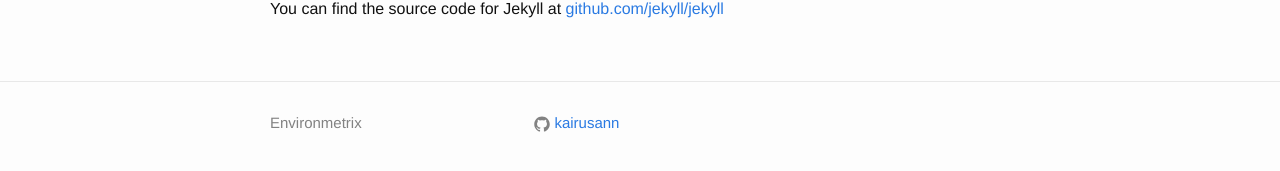
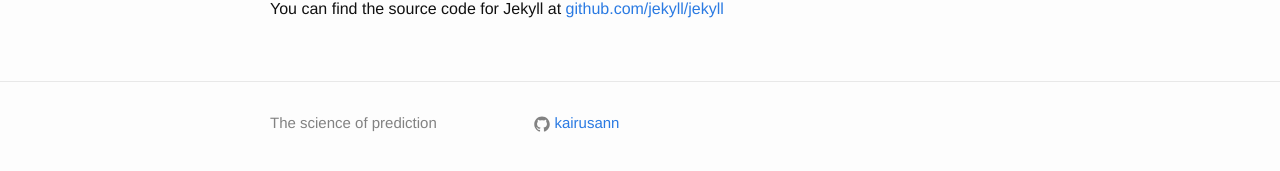
Before and after one commit to kairusann/kairusann.github.io, a Jekyll site: the page built from about.md, in a window 1280 px wide. Shown: the part 269-440 px from the top of the page. Built offline with Jekyll 4.4.1, drawn with Linux system fonts in a browser that asks for light colours.

Commit message:
modified:   _config.yml 	modified:   _includes/footer.html

```diff
--- a/_config.yml
+++ b/_config.yml
@@ -1,7 +1,7 @@
 # Site settings
 title: Environmetrix
 email:
-description:
+description: The science of prediction
 baseurl:
 url:
 twitter_username:
--- a/_includes/footer.html
+++ b/_includes/footer.html
@@ -7,7 +7,7 @@
     <div class="footer-col-wrapper">
       <div class="footer-col  footer-col-1">
         <ul class="contact-list">
-          <li>{{ site.title }}</li>
+          <li>{{ site.description }}</li>
           <li><a href="mailto:{{ site.email }}">{{ site.email }}</a></li>
         </ul>
       </div>
@@ -44,10 +44,11 @@
           {% endif %}
         </ul>
       </div>
-
+<!--
       <div class="footer-col  footer-col-3">
         <p class="text">{{ site.description }}</p>
       </div>
+-->
     </div>
 
   </div>
```
